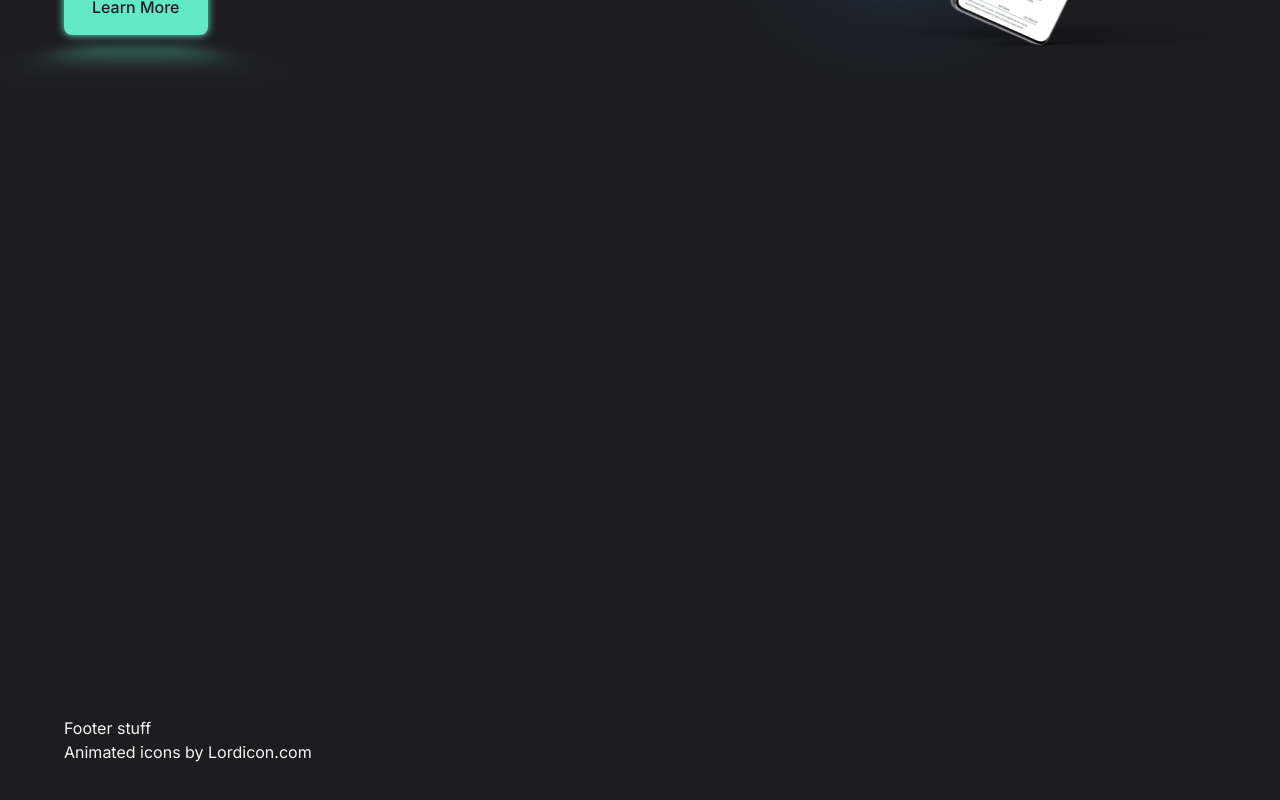
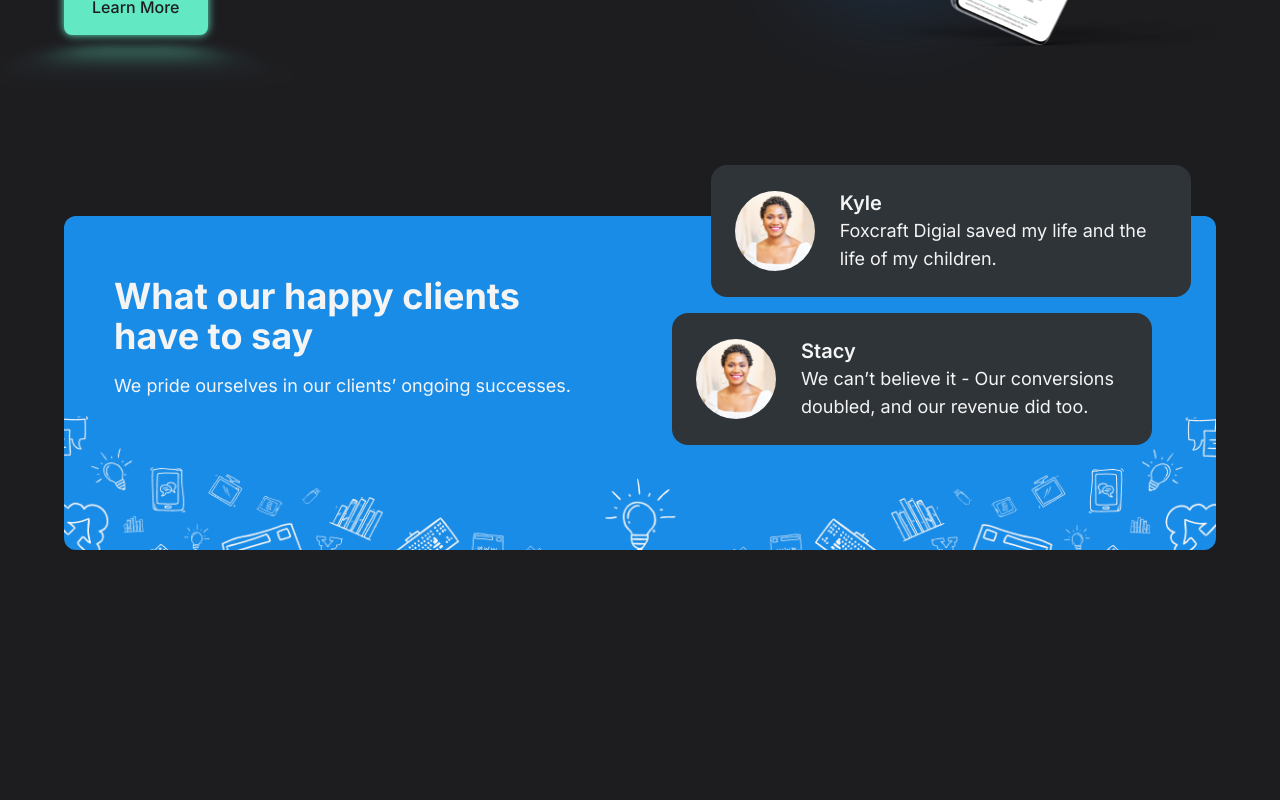
Before and after one commit to jaminwebdev/outfoxweb-sveltekit, a SvelteKit app: page / in a window 1280 px wide. Shown: the part 2388-3188 px from the top of the page. Before the commit the page ends 3152 px from the top, so only its background shows below. Built offline with nearby package versions, Linux system fonts and the light colour scheme.

Commit message:
testimonails row

```diff
--- /dev/null
+++ b/src/lib/components/TestimonialCard.svelte
@@ -0,0 +1,16 @@
+<script lang="ts">
+	import type { Testimonial } from './TestimonialRow.svelte';
+	export let testimonial: Testimonial;
+	export let classes: string = '';
+</script>
+
+<div
+	class="rounded-2xl p-6 grid grid-cols-1 sm:grid-cols-[85px,_1fr] gap-5 items-center bg-secondary-bg-light dark:bg-[#2E3438] {classes}">
+	<div class="rounded-full overflow-hidden w-[80px] h-[80px] -mt-[65px] sm:mt-0">
+		<img src={testimonial.imgPath} alt="{testimonial.name}'s headshot" class="object-cover" />
+	</div>
+	<div>
+		<h4>{testimonial.name}</h4>
+		<p>{testimonial.body}</p>
+	</div>
+</div>
--- /dev/null
+++ b/src/lib/components/TestimonialRow.svelte
@@ -0,0 +1,30 @@
+<script context="module" lang="ts">
+	export type Testimonial = {
+		imgPath: string;
+		name: string;
+		body: string;
+	};
+</script>
+
+<script lang="ts">
+	import TestimonialCard from './TestimonialCard.svelte';
+
+	export let testimonials: [Testimonial, Testimonial];
+</script>
+
+<div
+	class="rounded-xl px-6 py-12 md:pt-[60px] md:px-[50px] md:pb-[150px] grid grid-cols-1 lg:grid-cols-2 gap-16 content-center bg-cover bg-center"
+	style="background-image: url('staticImages/Testimonials_Bg.jpg')">
+	<div class="grid gap-4">
+		<h3 class="text-4xl">What our happy clients have to say</h3>
+		<p>We pride ourselves in our clients’ ongoing successes.</p>
+	</div>
+	<div class="relative grid justify-center gap-10 sm:gap-5">
+		<TestimonialCard
+			testimonial={testimonials[0]}
+			classes="lg:absolute lg:-top-[90%] lg:-right-[5%] max-w-[480px]" />
+		<TestimonialCard
+			testimonial={testimonials[1]}
+			classes="lg:absolute lg:top-[30%] max-w-[480px]" />
+	</div>
+</div>
--- /dev/null
+++ b/src/lib/testimonials.ts
@@ -0,0 +1,14 @@
+import type { Testimonial } from './components/TestimonialRow.svelte';
+
+export const testimonials: Record<string, Testimonial> = {
+	kyle: {
+		name: 'Kyle',
+		imgPath: 'staticImages/Placeholder_Headshot.jpg',
+		body: 'Foxcraft Digial saved my life and the life of my children.'
+	},
+	stacy: {
+		name: 'Stacy',
+		imgPath: 'staticImages/Placeholder_Headshot.jpg',
+		body: `We can’t believe it - Our conversions doubled, and our revenue did too.`
+	}
+};
--- a/src/routes/+page.svelte
+++ b/src/routes/+page.svelte
@@ -6,6 +6,8 @@
 	import BenefitCard from '$lib/components/BenefitCard.svelte';
 	import PortfolioRow from '$lib/components/PortfolioRow.svelte';
 	import ServicesTabs from '$lib/components/ServicesTabs.svelte';
+	import TestimonialRow from '$lib/components/TestimonialRow.svelte';
+	import { testimonials } from '$lib/testimonials';
 </script>
 
 <div class="grid grid-cols-1 md:grid-cols-2 items-center gap-32 md:gap-14 py-20 md:py-24">
@@ -50,4 +52,5 @@
 </div>
 <PortfolioRow />
 <ServicesTabs />
+<TestimonialRow testimonials={[testimonials['kyle'], testimonials['stacy']]} />
 <div class="h-[500px]" />
```
Also changed, not shown: static/staticImages/Placeholder_Headshot.jpg (added), static/staticImages/Testimonials_Bg.jpg (added).
